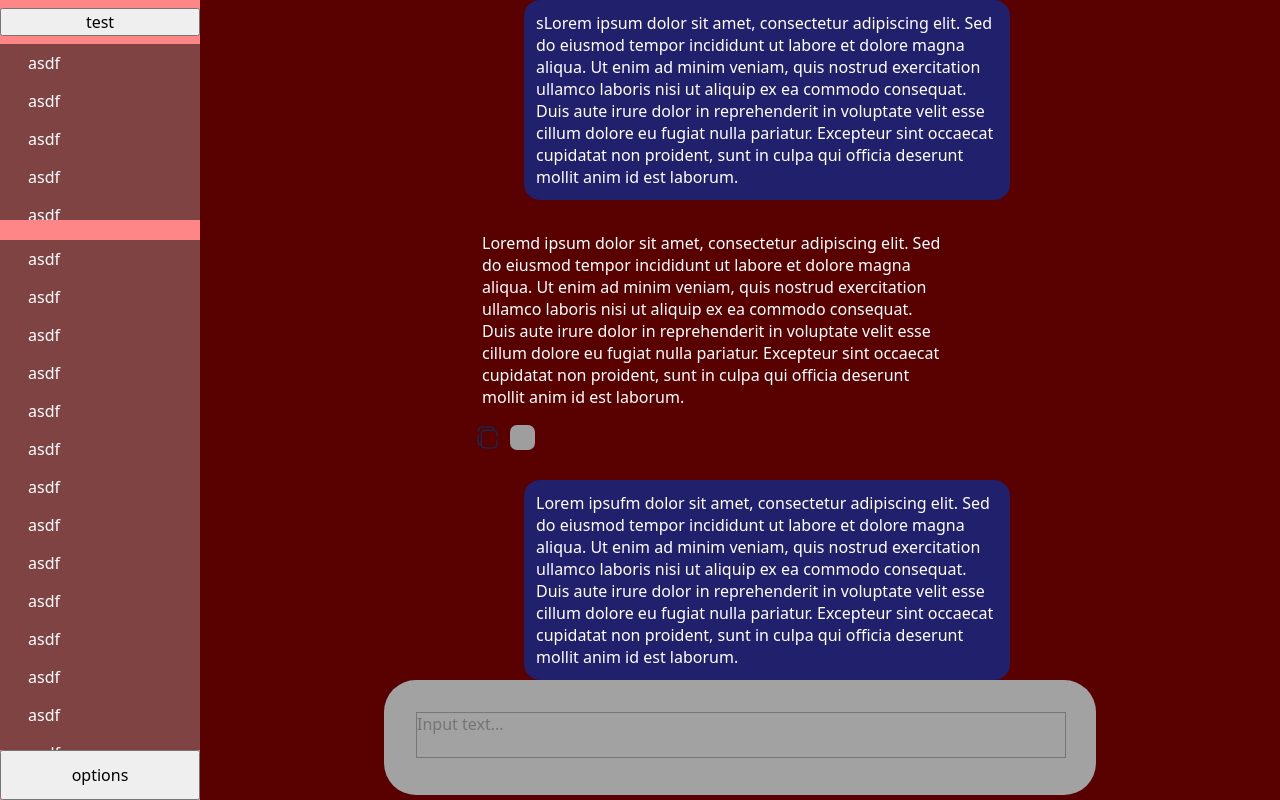
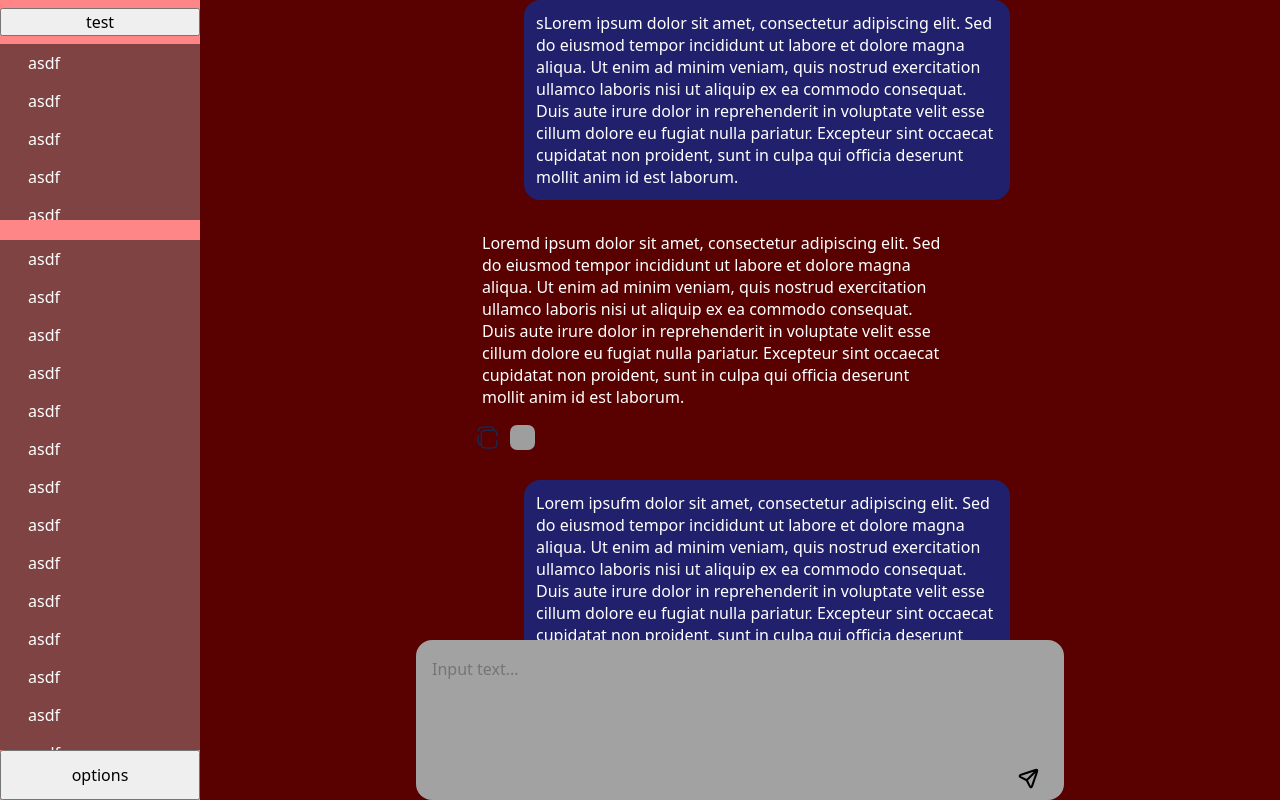
Before and after one commit to KainzJulian/LLMWebUI, an Angular app: page / in a window 1280 px wide. Built offline with nearby package versions, Linux system fonts and the light colour scheme; grey boxes are pictures that could not be loaded.

Commit message:
change style of input field

```diff
--- a/src/shared/components/atoms/button/button.component.html
+++ b/src/shared/components/atoms/button/button.component.html
@@ -1,6 +1,6 @@
 <div (mouseenter)="isHovering = true" (mouseleave)="isHovering = false">
   <button [innerText]="text"></button>
   @if (isHovering == true) {
-  <img [src]="'/icons/' + iconName + '.svg'" alt="test" class="icon" />
+  <img [src]="'/icons/' + iconName + '.svg'" class="icon" />
   }
 </div>
--- a/src/shared/components/atoms/floating-panel/floating-panel.component.html
+++ b/src/shared/components/atoms/floating-panel/floating-panel.component.html
@@ -1,7 +1,7 @@
 @if(stateService.isOpen()) {
 
 <div class="container">
-  <img (click)="close()" src="/icons/close.svg" alt="X" class="icon" />
+  <img (click)="close()" src="/icons/close.svg" class="icon" />
 
   <div class="listItem">
     <p>Alle Chats archivieren</p>
--- a/src/shared/components/atoms/input-field/input-field.component.html
+++ b/src/shared/components/atoms/input-field/input-field.component.html
@@ -1,4 +1,4 @@
-<div>
+<div class="container">
   <textarea
     #input
     (ngModel)="(inputText)"
@@ -9,4 +9,7 @@
     id="input"
     autofocus
   ></textarea>
+  <div class="menuBar">
+    <img src="/icons/send.svg" class="icon" id="send" />
+  </div>
 </div>
--- a/src/shared/components/atoms/input-field/input-field.component.scss
+++ b/src/shared/components/atoms/input-field/input-field.component.scss
@@ -1,24 +1,39 @@
-div {
-  background-color: rgb(162, 162, 162);
-  padding: 32px;
+.container {
+  height: 100%;
+  width: 100%;
+  padding: 0px;
 
-  border-radius: 32px;
+  box-sizing: border-box;
 
-  width: 60%;
+  display: flex;
+  flex-direction: column;
+}
 
-  margin-left: auto;
-  margin-right: auto;
-}
 
 .input {
   background-color: rgba($color: #000000, $alpha: 0);
-  // border:#000000 ;
+  border: none;
   outline: none;
   resize: none;
 
-  // width: 100%;
-  // height: 100%;
+  width: 100%;
+  height: 100%;
 
-  margin: 0px;
-  padding: 0px;
+  margin-top: 16px;
+  padding-right: 16px;
+  padding-left: 16px;
 }
+
+.menuBar {
+  margin-top: 4px;
+  margin-bottom: 4px;
+  margin-right: 16px;
+  margin-left: 16px;
+
+  display: flex;
+  justify-content: flex-end;
+}
+
+#send {
+  margin-right: 2px;
+}
--- a/src/shared/components/molecules/convo-list/convo-list.component.scss
+++ b/src/shared/components/molecules/convo-list/convo-list.component.scss
@@ -1,6 +1,6 @@
 div {
   width: 50%;
-  height: 85%;
+  height: 100%;
   margin-left: auto;
   margin-right: auto;
   overflow-y: auto;
--- a/src/shared/components/molecules/sidebar/sidebar.component.html
+++ b/src/shared/components/molecules/sidebar/sidebar.component.html
@@ -14,35 +14,35 @@
     <app-button iconName="addFolder" text="asdf"></app-button>
   </div>
   <div class="chatGroup">
-    <app-button iconName="options" text="asdf"></app-button>
-    <app-button iconName="options" text="asdf"></app-button>
-    <app-button iconName="options" text="asdf"></app-button>
-    <app-button iconName="options" text="asdf"></app-button>
-    <app-button iconName="options" text="asdf"></app-button>
-    <app-button iconName="options" text="asdf"></app-button>
-    <app-button iconName="options" text="asdf"></app-button>
-    <app-button iconName="options" text="asdf"></app-button>
-    <app-button iconName="options" text="asdf"></app-button>
-    <app-button iconName="options" text="asdf"></app-button>
-    <app-button iconName="options" text="asdf"></app-button>
-    <app-button iconName="options" text="asdf"></app-button>
-    <app-button iconName="options" text="asdf"></app-button>
-    <app-button iconName="options" text="asdf"></app-button>
-    <app-button iconName="options" text="asdf"></app-button>
-    <app-button iconName="options" text="asdf"></app-button>
-    <app-button iconName="options" text="asdf"></app-button>
-    <app-button iconName="options" text="asdf"></app-button>
-    <app-button iconName="options" text="asdf"></app-button>
-    <app-button iconName="options" text="asdf"></app-button>
-    <app-button iconName="options" text="asdf"></app-button>
-    <app-button iconName="options" text="asdf"></app-button>
-    <app-button iconName="options" text="asdf"></app-button>
-    <app-button iconName="options" text="asdf"></app-button>
-    <app-button iconName="options" text="asdf"></app-button>
-    <app-button iconName="options" text="asdf"></app-button>
-    <app-button iconName="options" text="asdf"></app-button>
-    <app-button iconName="options" text="asdf"></app-button>
-    <app-button iconName="options" text="test"></app-button>
+    <app-button iconName="delete" text="asdf"></app-button>
+    <app-button iconName="delete" text="asdf"></app-button>
+    <app-button iconName="delete" text="asdf"></app-button>
+    <app-button iconName="delete" text="asdf"></app-button>
+    <app-button iconName="delete" text="asdf"></app-button>
+    <app-button iconName="delete" text="asdf"></app-button>
+    <app-button iconName="delete" text="asdf"></app-button>
+    <app-button iconName="delete" text="asdf"></app-button>
+    <app-button iconName="delete" text="asdf"></app-button>
+    <app-button iconName="delete" text="asdf"></app-button>
+    <app-button iconName="delete" text="asdf"></app-button>
+    <app-button iconName="delete" text="asdf"></app-button>
+    <app-button iconName="delete" text="asdf"></app-button>
+    <app-button iconName="delete" text="asdf"></app-button>
+    <app-button iconName="delete" text="asdf"></app-button>
+    <app-button iconName="delete" text="asdf"></app-button>
+    <app-button iconName="delete" text="asdf"></app-button>
+    <app-button iconName="delete" text="asdf"></app-button>
+    <app-button iconName="delete" text="asdf"></app-button>
+    <app-button iconName="delete" text="asdf"></app-button>
+    <app-button iconName="delete" text="asdf"></app-button>
+    <app-button iconName="delete" text="asdf"></app-button>
+    <app-button iconName="delete" text="asdf"></app-button>
+    <app-button iconName="delete" text="asdf"></app-button>
+    <app-button iconName="delete" text="asdf"></app-button>
+    <app-button iconName="delete" text="asdf"></app-button>
+    <app-button iconName="delete" text="asdf"></app-button>
+    <app-button iconName="delete" text="asdf"></app-button>
+    <app-button iconName="delete" text="test"></app-button>
   </div>
 
   <button (click)="openOptions()" class="optionsButton">options</button>
--- a/src/shared/components/pages/wep-page/wep-page.component.scss
+++ b/src/shared/components/pages/wep-page/wep-page.component.scss
@@ -10,6 +10,11 @@
 .convoGroup {
   margin-left: auto;
   margin-right: auto;
+
+  height: 100%;
+
+  display: flex;
+  flex-direction: column;
 }
 
 .ln-block {
@@ -20,3 +25,19 @@
   margin-left: auto;
   margin-right: auto;
 }
+
+app-convo-list {
+  height: 80%;
+}
+
+app-input-field {
+  height: 20%;
+  width: 60%;
+
+  background-color: rgb(162, 162, 162);
+
+  border-radius: 16px;
+
+  margin-left: auto;
+  margin-right: auto;
+}
--- a/src/styles.scss
+++ b/src/styles.scss
@@ -1,36 +1,32 @@
-
-$background-color: rgb(165, 165, 165);
-
 html, body {
   width: 100%;
   height: 100%;
   margin: 0px;
   padding: 0px;
+  &::-webkit-scrollbar-track {
+    border-radius: 16px;
+  }
 }
 
 * {
+  box-sizing: border-box;
   font-size: 1rem;
   font-family: system-ui, -apple-system, BlinkMacSystemFont, 'Segoe UI', Roboto, Oxygen, Ubuntu, Cantarell, 'Open Sans', 'Helvetica Neue', sans-serif;
-}
 
-.container {
-  background-color: $background-color;
-  width: 100%;
-  height: 100%;
+  scrollbar-width: thin;
 }
 
 textarea {
   font-size: 1rem;
-
-  width: 100%;
-  height: 100%;
 }
 
 .icon {
+
+  box-sizing: content-box;
+
   width: 25px;
   height: 25px;
 
-  margin: auto;
   border-radius: 12px;
   padding: 5px;
 
```
Also changed, not shown: public/icons/delete.svg (added), public/icons/send.svg (added).
